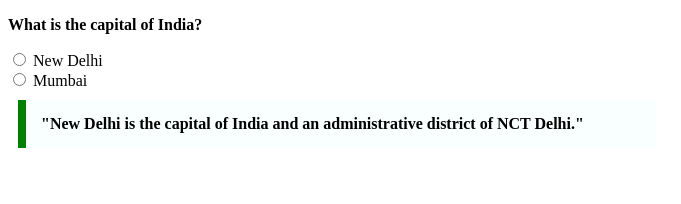
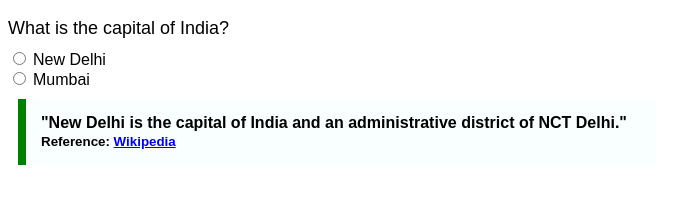
Before and after one commit to acciojob/trivia-NavneetPrasad1709, a website: page main.html in a window 1280 px wide. Shown: the whole page, without its empty margins (0-681 px from the left). Drawn offline with Linux system fonts and the light colour scheme.

Commit message:
created a submission

```diff
--- a/main.html
+++ b/main.html
@@ -17,24 +17,33 @@
 </head>
 
 <body>
-	<!-- the entire body must be written by student -->
-	<section>
+	<!-- Question Section -->
+    <div>
+        <p style="font-size: 18px; font-family: Arial, sans-serif; margin-bottom: 10px;">
+            What is the capital of India?
+        </p>
+        <div>
+            <input type="radio" id="newdelhi" name="capital" value="newdelhi">
+            <label for="newdelhi" style="font-size: 16px; font-family: Arial, sans-serif;">New Delhi</label>
+            <br>
+            <input type="radio" id="mumbai" name="capital" value="mumbai">
+            <label for="mumbai" style="font-size: 16px; font-family: Arial, sans-serif;">Mumbai</label>
+        </div>
+    </div>
 
-  <p><b>What is the capital of India?</b></p>
-  <form>
-      <label>
-          <input type="radio" name="capital" value="new-delhi"> New Delhi
-      </label><br>
-      <label>
-          <input type="radio" name="capital" value="mumbai"> Mumbai
-      </label>
-  </form>
-
-  <!-- Quotation Section -->
-  <blockquote cite="https://en.wikipedia.org/wiki/Delhi">
-      "New Delhi is the capital of India and an administrative district of NCT Delhi."
-  </blockquote>
-</section>
+    <!-- Quotation Section -->
+    <blockquote style="
+        max-width: 600px;
+        margin: 10px;
+        padding: 15px;
+        border-left: 8px solid green;
+        background-color: #f8fffe;
+        font-weight: bold;
+        font-family: Arial, sans-serif;">
+        "New Delhi is the capital of India and an administrative district of NCT Delhi."
+        <br>
+        <small>Reference: <a href="https://en.wikipedia.org/wiki/New_Delhi" target="_blank">Wikipedia</a></small>
+    </blockquote>
     <script type="text/javascript" src="./script.js">
 </script>
 
```
